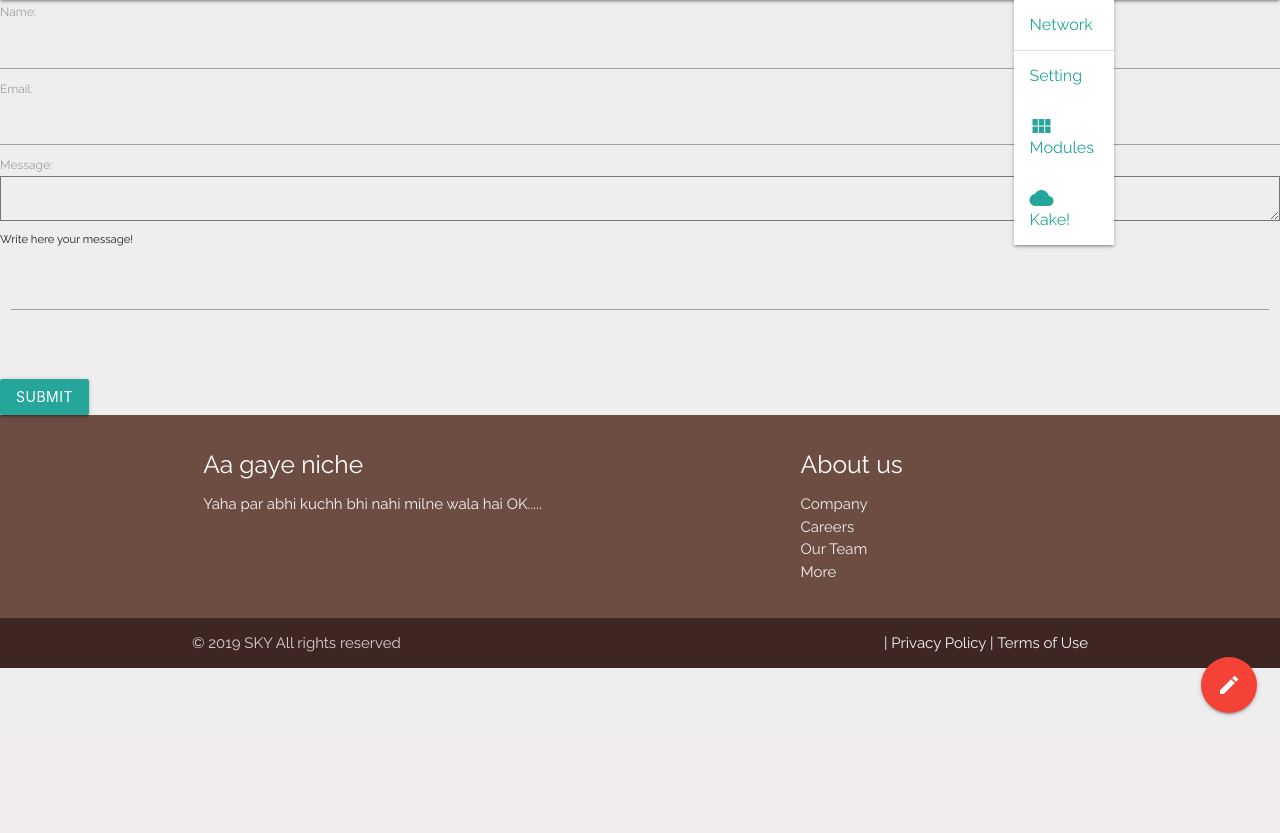
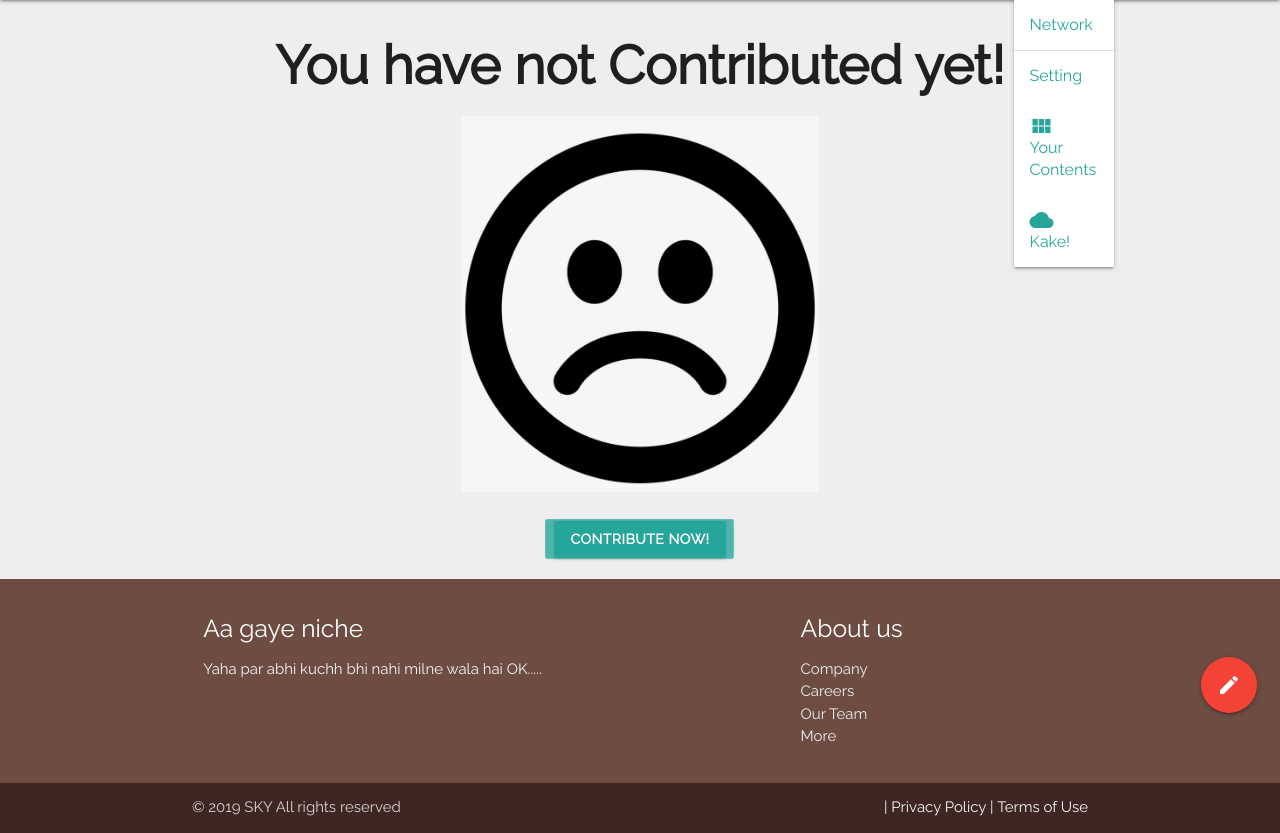
Before and after one commit to nsky80/editorial, a Django app: page /experiment in a window 1280 px wide, after a click on "MYSELF". Shown: the part 64-897 px from the top of the page. Before the commit the page ends 780 px from the top, so only its background shows below. Run offline with Django 3.2, Linux system fonts and the light colour scheme; a user stored in the database is signed in; data comes from the database, SQL or seed files in the repository; both versions use the stored data as it was after the commit; some libraries are stand-ins or nearby versions.

Commit message:
Added user's personal content field

```diff
--- a/mysite/main/templates/main/experiment.html
+++ /dev/null
@@ -1,45 +0,0 @@
-
-{% extends 'main/header.html' %}
-
-{% block content %}
-<form method="post" novalidate>
-        {% csrf_token %}
-
-        {% for hidden_field in form.hidden_fields %}
-          {{ hidden_field }}
-        {% endfor %}
-
-        {% for field in form.visible_fields %}
-          <div class="form-group">
-
-
-
-
-
-
-            {{ field.label_tag }}
-            {{ field }}
-
-            {% if field.label_tag == 'Message' %}
-
-
-                  {% endif %}
-
-            {% if field.help_text %}
-              <small class="form-text text-muted">{{ field.help_text }}</small>
-            {% endif %}
-          </div>
-        {% endfor %}
-        <div class="row">
-                <form class="col s12">
-                  <div class="row">
-                    <div class="input-field col s12">
-                      <textarea id="textarea1" class="materialize-textarea"></textarea>
-                      <label for="textarea1">  {{field}}  </label>
-                    </div>
-                  </div>
-                </form>
-              </div>
-        <button type="submit" class="btn btn-primary">Submit</button>
-      </form>
-{% endblock %}
--- a/mysite/main/templates/main/includes/navbar.html
+++ b/mysite/main/templates/main/includes/navbar.html
@@ -21,7 +21,7 @@
 							<li><a href="/network">Network</a></li>
 							<li class="divider" tabindex="-1"></li>
 							<li><a href="/setting">Setting</a></li>
-							<li><a href="#!"><i class="material-icons">view_module</i>Modules</a></li>
+							<li><a href="/personal_content"><i class="material-icons">view_module</i>Your Contents</a></li>
 							<li><a href="#!"><i class="material-icons">cloud</i>Kake!</a></li>
                         </ul>
                     </li>
@@ -47,7 +47,7 @@
                     <li><a href="/account">Account</a></li>
                     <li><a href="/network">Network<span class="new badge">1</span></a></li>
                     <li><a href="/setting">Setting</a></li>
-					<li><a href="#!"><i class="material-icons">view_module</i>Modules</a></li>
+					<li><a href="/personal_content"><i class="material-icons">view_module</i>Your Contents</a></li>
 					<li><a href="#!"><i class="material-icons">cloud</i>Kake!</a></li>
                 </ul>
                 <a class="btn dropdown-trigger" href="#!" data-target="dropdown2">{{user.username|title}}
--- /dev/null
+++ b/mysite/main/templates/main/personal_content.html
@@ -0,0 +1,45 @@
+{% extends 'main/header.html' %}
+{% block title %}Contents of {{user.username}}{% endblock %}
+<!-- This redirected from series -->
+{% block content %}
+{% load static %}
+<div class="container style="max-width:1500px; min-height:100%">
+{% if essays %}
+    <div class="row">
+        {% for es in essays %}
+        <!-- size 6 on a large screen, 12 on a small, 6 on a med -->
+            <div class="col s12 m6 l6">
+                <a href="{{es.essay_slug}}" class="waves-effect waves-light" style="color:#000">
+                    <div class="card-panel hoverable" style="height:470px; background-color:#FFFFFF;">
+                        <div class="card-image">
+                            <img class="responsive-img" src="{{ es.essay_image.url }}" style="width:400px;height: 280px;">
+                            <br><span class="card-title"><h6><b>{{es.essay_title}}</b></h6></span>
+                        </div>
+                        <div class="card-content">
+                            <p>{{es.essay_content | truncatechars_html:100|safe}}</p>
+                        </div>
+                        <div class="card-action right-align">
+                            <a href="{{es.essay_slug}}" class="waves-effect waves-yellow btn tooltipped btn" data-position="bottom" data-tooltip="Continue Reading" style="color: white; background-color:light blue"><b>Read More..</b></a>
+                        </div>
+                    </div>
+                </a>
+            </div>
+        {% endfor %}
+    </div>
+
+    <div class="center-align">
+        <a href="/write_content" class="waves-effect waves-red btn pulse" d><i class="material-icons left">plus_one</i><b>Contribute More!</b></a>
+    </div>
+{% else %}
+
+    <div class = "center-align">
+      <h2><b>You have not Contributed yet!</b></h2>
+      <img class="responsive-img" style="width: 40%;height: 40%;" src="{% static 'main/images/sad_emoji.png'%}">
+      <br>
+      <br>
+      <a href="/write_content" class="waves-effect waves-red btn  pulse"><b>Contribute now!</b></a>
+      </div>
+    {% endif %}
+</div>
+<br>
+{% endblock %}
--- a/mysite/main/urls.py
+++ b/mysite/main/urls.py
@@ -14,6 +14,7 @@
 	path('account', views.account, name="account"),
 	path('experiment', views.experiment, name="experiment"),
 	path('write_content', views.write_request, name="write_content"),
+	path('personal_content', views.experiment, name="personal_content"),
 	path('<single_slug>', views.single_slug, name="single_slug"),
 ]
 
--- a/mysite/main/views.py
+++ b/mysite/main/views.py
@@ -163,17 +163,6 @@
 	else:
 		return redirect("main:login")
 
-# this is used for testing for new features
-def experiment(request):
-    if request.method == 'POST':
-        form = ContactForm(request.POST)
-        if form.is_valid():
-            pass  # does nothing, just trigger the validation
-    else:
-        form = ContactForm()
-    return render(request, 'main/experiment.html', {'form': form})
-
-
 def write_request(request):
 	if request.user.is_authenticated:
 		if request.method == "POST":
@@ -213,3 +202,16 @@
 	else:
 		messages.warning(request, f"For Community Login first!")
 		return redirect("main:login")
+
+# this is used for testing for new features
+def experiment(request):
+	if request.user.is_authenticated:
+		current_user = request.user.username
+		his_contents = Essay.objects.filter(essay_contributor=current_user)
+		return render(request = request,
+					  template_name='main/personal_content.html',
+					  context={'essays': his_contents}
+					  )
+	else:
+		messages.error(request, f"Login or Register First")
+		return redirect("main:login")
```
Also changed, not shown: mysite/db.sqlite3, mysite/main/static/main/images/sad_emoji.png (added), mysite/media/images/essay/48de43fe562bca07.jpg (added).
